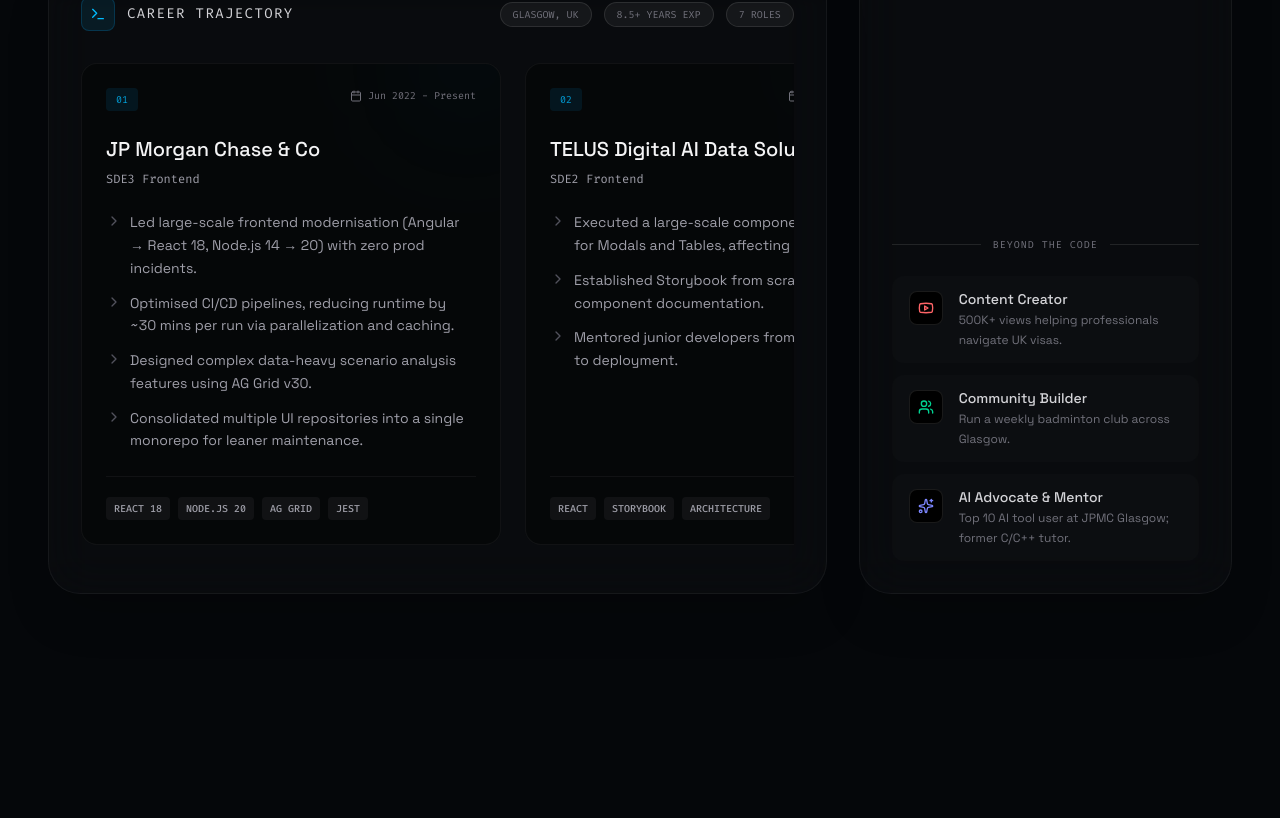
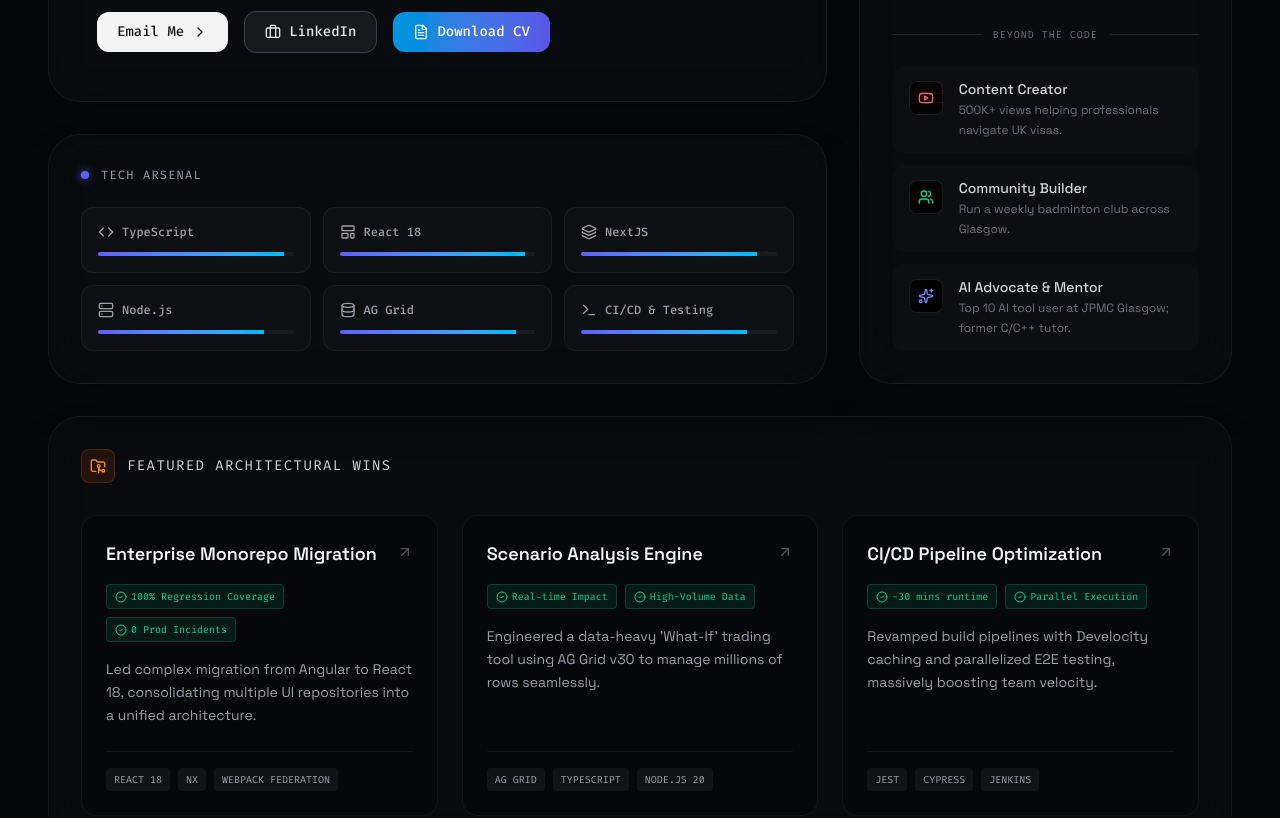
Before and after one commit to saraogipraveen/portfolio, a Next.js app: page / in a window 1280 px wide. Shown: the part 780-1598 px from the top of the page. Before the commit the page ends 1422 px from the top, so only its background shows below. Built offline with nearby package versions, Linux system fonts and the light colour scheme.

Commit message:
feat: add Skills and Projects components, update Hero CTA

```diff
--- a/src/app/page.tsx
+++ b/src/app/page.tsx
@@ -2,15 +2,12 @@
 import { Experience } from "@/components/Experience";
 import { AboutPrinciples } from "@/components/AboutPrinciples";
 import { Contact } from "@/components/Contact";
+import { Skills } from "@/components/Skills";
+import { Projects } from "@/components/Projects";
 
 export default function Home() {
   return (
     <main className="min-h-screen w-full flex items-center justify-center p-4 sm:p-8 lg:p-12">
-      {/*
-        The Bento Grid Container:
-        Uses CSS grid to map out the layout. On desktop, it's a 3 or 4 column grid.
-        On mobile, it stacks vertically.
-      */}
       <div className="w-full max-w-7xl mx-auto grid grid-cols-1 md:grid-cols-2 lg:grid-cols-12 auto-rows-[auto] gap-6 lg:gap-8">
 
         {/* Top Left: Hero spanning multiple columns and rows */}
@@ -23,13 +20,23 @@
           <Contact />
         </div>
 
-        {/* Middle Right: Quick Facts/Principles (consolidated) */}
+        {/* Middle Right: Quick Facts/Principles */}
         <div className="lg:col-span-4 lg:row-span-2 flex">
           <AboutPrinciples />
         </div>
 
+        {/* Tech Stack / Skills under Hero */}
+        <div className="lg:col-span-8 lg:row-span-1 flex min-h-[200px]">
+          <Skills />
+        </div>
+
+        {/* Featured Projects / Wins */}
+        <div className="lg:col-span-12 lg:row-span-1 flex min-h-[400px]">
+          <Projects />
+        </div>
+
         {/* Bottom Full Width: Experience Timeline (Scrollable inside its card) */}
-        <div className="lg:col-span-8 lg:row-span-1 flex min-h-[500px]">
+        <div className="lg:col-span-12 lg:row-span-1 flex min-h-[500px]">
           <Experience />
         </div>
 
--- a/src/components/Hero.tsx
+++ b/src/components/Hero.tsx
@@ -59,10 +59,14 @@
                 <a
                     href="/praveen-saraogi-cv.pdf"
                     download="PraveenSaraogi_CV.pdf"
-                    className="group flex items-center gap-2 rounded-xl border border-sky-500/30 bg-sky-500/10 px-5 py-2.5 font-[family-name:var(--font-fira-code)] text-sm font-medium text-sky-400 transition-all hover:border-sky-400 hover:bg-sky-500/20 hover:scale-105 active:scale-95"
+                    className="relative group flex items-center gap-2 rounded-xl px-5 py-2.5 font-[family-name:var(--font-fira-code)] text-sm font-medium text-white transition-all hover:scale-105 active:scale-95 overflow-hidden"
                 >
-                    <FileText className="h-4 w-4" />
-                    Download CV
+                    <div className="absolute inset-0 bg-gradient-to-r from-sky-500 to-indigo-500 opacity-90 group-hover:opacity-100 transition-opacity" />
+                    <div className="absolute inset-0 bg-gradient-to-r from-sky-400 to-indigo-400 opacity-0 group-hover:opacity-100 blur-xl transition-opacity" />
+                    <span className="relative z-10 flex items-center gap-2">
+                        <FileText className="h-4 w-4" />
+                        Download CV
+                    </span>
                 </a>
             </div>
         </motion.section>
--- /dev/null
+++ b/src/components/Projects.tsx
@@ -0,0 +1,92 @@
+"use client";
+
+import { motion } from "framer-motion";
+import { FolderGit2, ArrowUpRight, CheckCircle2 } from "lucide-react";
+
+const projects = [
+    {
+        title: "Enterprise Monorepo Migration",
+        metrics: ["100% Regression Coverage", "0 Prod Incidents"],
+        desc: "Led complex migration from Angular to React 18, consolidating multiple UI repositories into a unified architecture.",
+        tech: ["React 18", "Nx", "Webpack Federation"],
+    },
+    {
+        title: "Scenario Analysis Engine",
+        metrics: ["Real-time Impact", "High-Volume Data"],
+        desc: "Engineered a data-heavy 'What-If' trading tool using AG Grid v30 to manage millions of rows seamlessly.",
+        tech: ["AG Grid", "TypeScript", "Node.js 20"],
+    },
+    {
+        title: "CI/CD Pipeline Optimization",
+        metrics: ["-30 mins runtime", "Parallel Execution"],
+        desc: "Revamped build pipelines with Develocity caching and parallelized E2E testing, massively boosting team velocity.",
+        tech: ["Jest", "Cypress", "Jenkins"],
+    },
+];
+
+export function Projects() {
+    return (
+        <motion.section
+            initial={{ opacity: 0, scale: 0.95 }}
+            animate={{ opacity: 1, scale: 1 }}
+            transition={{ duration: 0.5, delay: 0.3 }}
+            className="bento-card w-full h-full p-6 lg:p-8 flex flex-col"
+        >
+            <div className="flex items-center justify-between mb-8">
+                <div className="flex items-center gap-3">
+                    <div className="p-2 rounded-lg bg-orange-500/10 border border-orange-500/20">
+                        <FolderGit2 className="h-4 w-4 text-orange-400" />
+                    </div>
+                    <h2 className="font-[family-name:var(--font-fira-code)] text-sm uppercase tracking-widest text-zinc-300">
+                        Featured Architectural Wins
+                    </h2>
+                </div>
+            </div>
+
+            <div className="grid grid-cols-1 md:grid-cols-2 lg:grid-cols-3 gap-4 lg:gap-6 flex-1">
+                {projects.map((project) => (
+                    <div
+                        key={project.title}
+                        className="group relative flex flex-col rounded-2xl border border-white/5 bg-black/40 p-5 lg:p-6 transition-all hover:bg-white/[0.03] hover:border-orange-500/30 overflow-hidden"
+                    >
+                        {/* Hover Glow */}
+                        <div className="absolute -right-10 -top-10 h-32 w-32 rounded-full bg-orange-500/10 blur-3xl transition-opacity opacity-0 group-hover:opacity-100" />
+
+                        <div className="flex items-start justify-between mb-4 relative z-10">
+                            <h3 className="font-[family-name:var(--font-space-grotesk)] text-lg font-semibold text-zinc-100 group-hover:text-white transition-colors">
+                                {project.title}
+                            </h3>
+                            <ArrowUpRight className="h-4 w-4 text-zinc-600 group-hover:text-orange-400 transition-colors shrink-0 mt-1" />
+                        </div>
+
+                        <div className="flex flex-wrap gap-2 mb-4 relative z-10">
+                            {project.metrics.map((m) => (
+                                <span key={m} className="flex items-center gap-1 font-[family-name:var(--font-fira-code)] text-[10px] text-emerald-400 bg-emerald-400/10 px-2 py-1 rounded border border-emerald-400/20">
+                                    <CheckCircle2 className="h-3 w-3" />
+                                    {m}
+                                </span>
+                            ))}
+                        </div>
+
+                        <p className="font-[family-name:var(--font-space-grotesk)] text-sm text-zinc-400 leading-relaxed mb-6 flex-1 relative z-10">
+                            {project.desc}
+                        </p>
+
+                        <div className="mt-auto relative z-10 pt-4 border-t border-white/5">
+                            <div className="flex flex-wrap gap-2">
+                                {project.tech.map((t) => (
+                                    <span
+                                        key={t}
+                                        className="font-[family-name:var(--font-fira-code)] text-[10px] uppercase px-2 py-1 rounded bg-white/5 text-zinc-400"
+                                    >
+                                        {t}
+                                    </span>
+                                ))}
+                            </div>
+                        </div>
+                    </div>
+                ))}
+            </div>
+        </motion.section>
+    );
+}
--- /dev/null
+++ b/src/components/Skills.tsx
@@ -0,0 +1,60 @@
+"use client";
+
+import { motion } from "framer-motion";
+import { Copy, Terminal, Server, Code, Database, LayoutTemplate, Layers } from "lucide-react";
+
+const skills = [
+    { name: "TypeScript", icon: <Code className="h-4 w-4" />, level: 95 },
+    { name: "React 18", icon: <LayoutTemplate className="h-4 w-4" />, level: 95 },
+    { name: "NextJS", icon: <Layers className="h-4 w-4" />, level: 90 },
+    { name: "Node.js", icon: <Server className="h-4 w-4" />, level: 85 },
+    { name: "AG Grid", icon: <Database className="h-4 w-4" />, level: 90 },
+    { name: "CI/CD & Testing", icon: <Terminal className="h-4 w-4" />, level: 85 },
+];
+
+export function Skills() {
+    return (
+        <motion.section
+            initial={{ opacity: 0, scale: 0.95 }}
+            animate={{ opacity: 1, scale: 1 }}
+            transition={{ duration: 0.5, delay: 0.2 }}
+            className="bento-card w-full h-full p-6 lg:p-8 flex flex-col justify-between"
+        >
+            <div className="flex items-center gap-3 mb-6">
+                <div className="h-2 w-2 rounded-full bg-indigo-500 shadow-[0_0_10px_rgba(99,102,241,0.8)]" />
+                <h2 className="font-[family-name:var(--font-fira-code)] text-xs uppercase tracking-widest text-zinc-400">
+                    Tech Arsenal
+                </h2>
+            </div>
+
+            <div className="grid grid-cols-2 lg:grid-cols-3 gap-3">
+                {skills.map((skill, i) => (
+                    <div
+                        key={skill.name}
+                        className="group relative overflow-hidden rounded-xl border border-white/5 bg-white/[0.02] p-4 transition-all hover:bg-white/[0.05] hover:border-indigo-500/30 flex flex-col gap-3"
+                    >
+                        {/* Subtle background glow on hover */}
+                        <div className="absolute inset-0 bg-indigo-500/5 opacity-0 group-hover:opacity-100 transition-opacity blur-xl rounded-full" />
+
+                        <div className="flex items-center gap-2 text-zinc-400 group-hover:text-indigo-400 transition-colors relative z-10">
+                            {skill.icon}
+                            <span className="font-[family-name:var(--font-fira-code)] text-xs font-medium">
+                                {skill.name}
+                            </span>
+                        </div>
+
+                        {/* Progress bar visual */}
+                        <div className="w-full h-1 bg-white/5 rounded-full overflow-hidden relative z-10">
+                            <motion.div
+                                initial={{ width: 0 }}
+                                animate={{ width: `${skill.level}%` }}
+                                transition={{ duration: 1, delay: 0.3 + (i * 0.1) }}
+                                className="h-full bg-gradient-to-r from-indigo-500 to-sky-400"
+                            />
+                        </div>
+                    </div>
+                ))}
+            </div>
+        </motion.section>
+    );
+}
```
